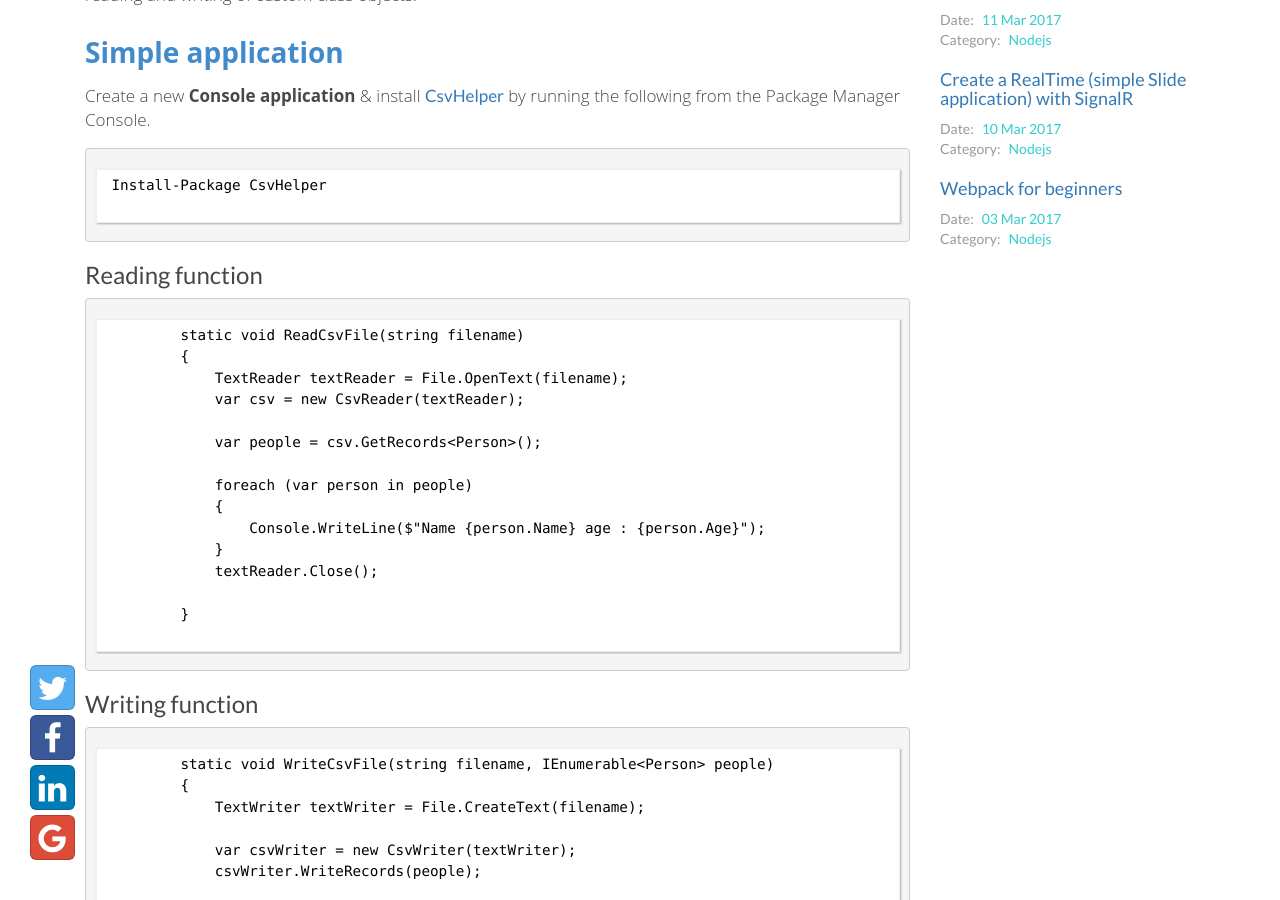
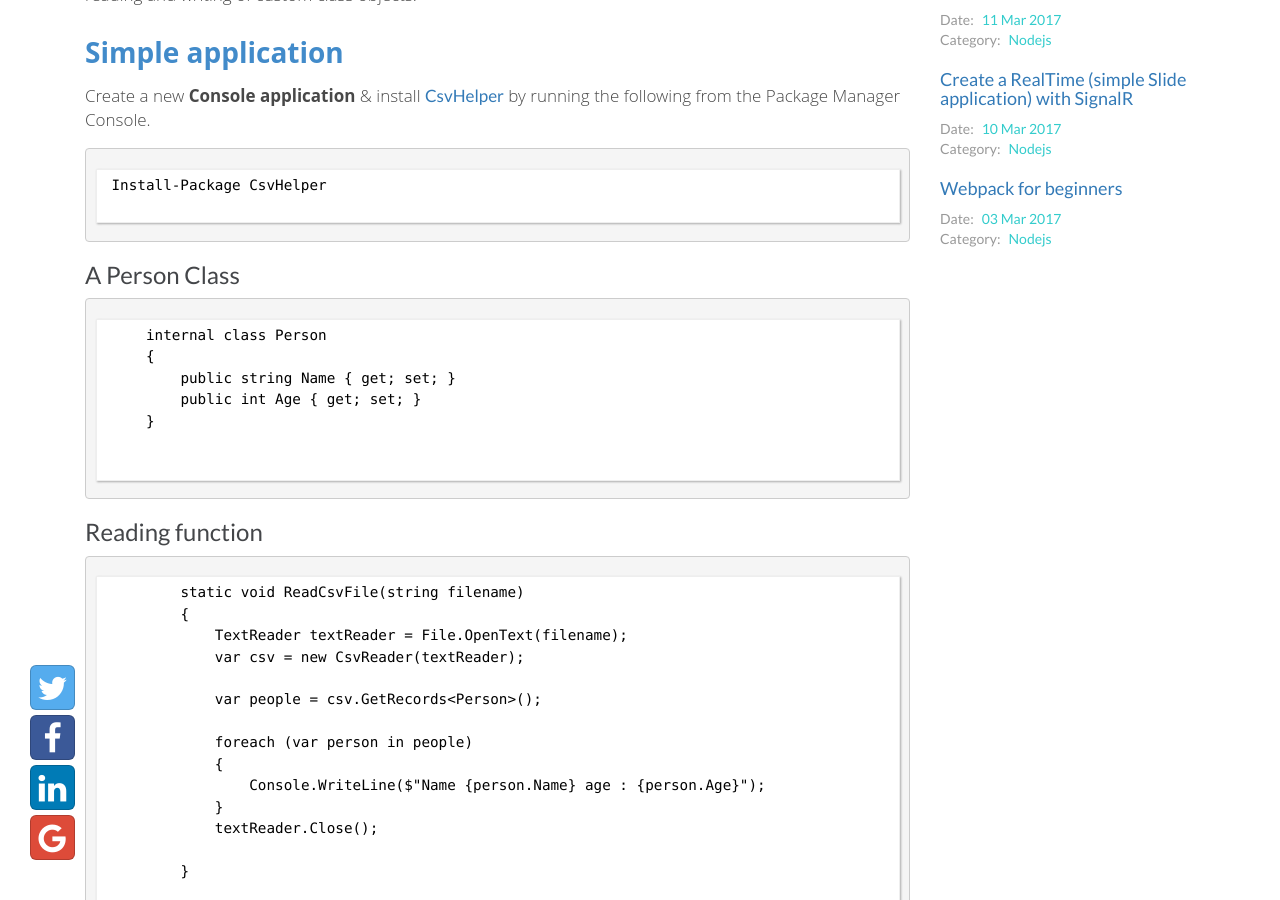
Before and after one commit to malekbenz/malekbenz, a Jekyll site: the page built from _posts/2017-09-08-Reading-and-Writing-CSV-files-using-CsvHelper.md, in a window 1280 px wide and 900 px high, scrolled down 679 px. Built offline with Jekyll 4.4.1, drawn with Linux system fonts in a browser that asks for light colours; nearby versions of some CDN libraries; comment, search, counter and statistics services are not loaded.

Commit message:
add a person class csvHelper

````diff
--- a/_posts/2017-09-08-Reading-and-Writing-CSV-files-using-CsvHelper.md
+++ b/_posts/2017-09-08-Reading-and-Writing-CSV-files-using-CsvHelper.md
@@ -33,6 +33,19 @@ Create a new **Console application**  & install [CsvHelper](https://joshclose.gi
 Install-Package CsvHelper
 
 ```
+
+### A Person Class
+
+```
+    internal class Person
+    {
+        public string Name { get; set; }
+        public int Age { get; set; }
+    }
+
+
+```
+
 
 
 ### Reading function
````
